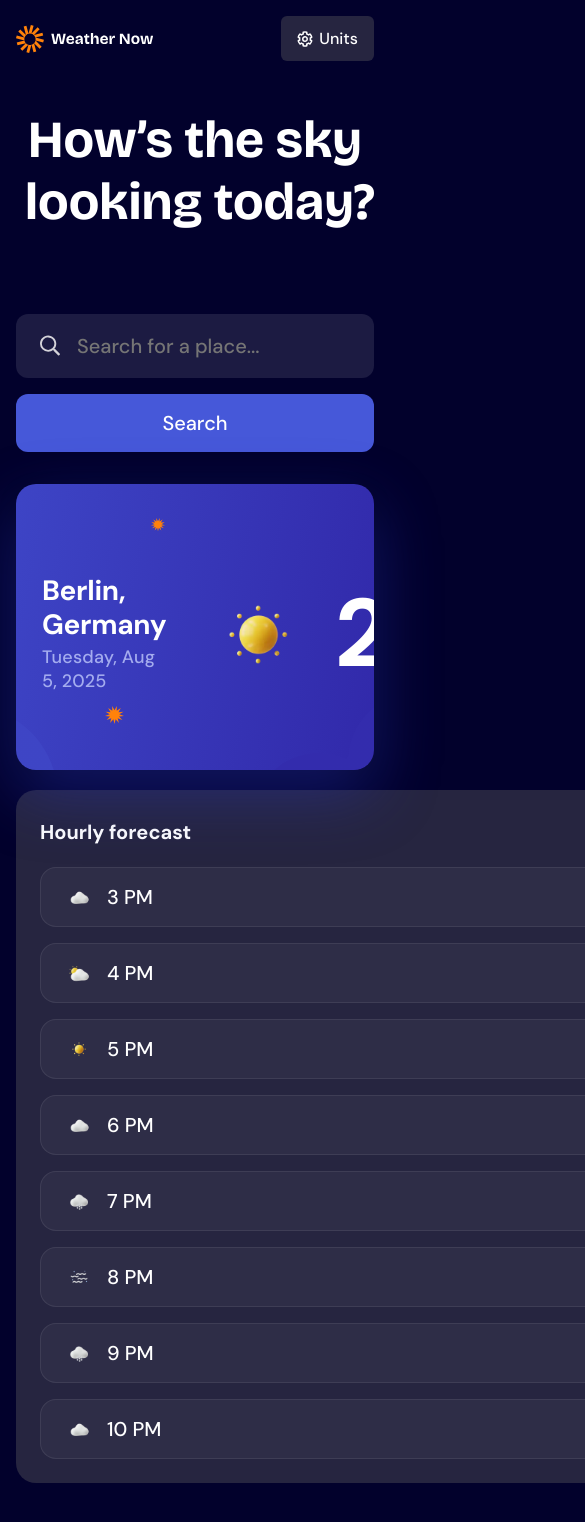
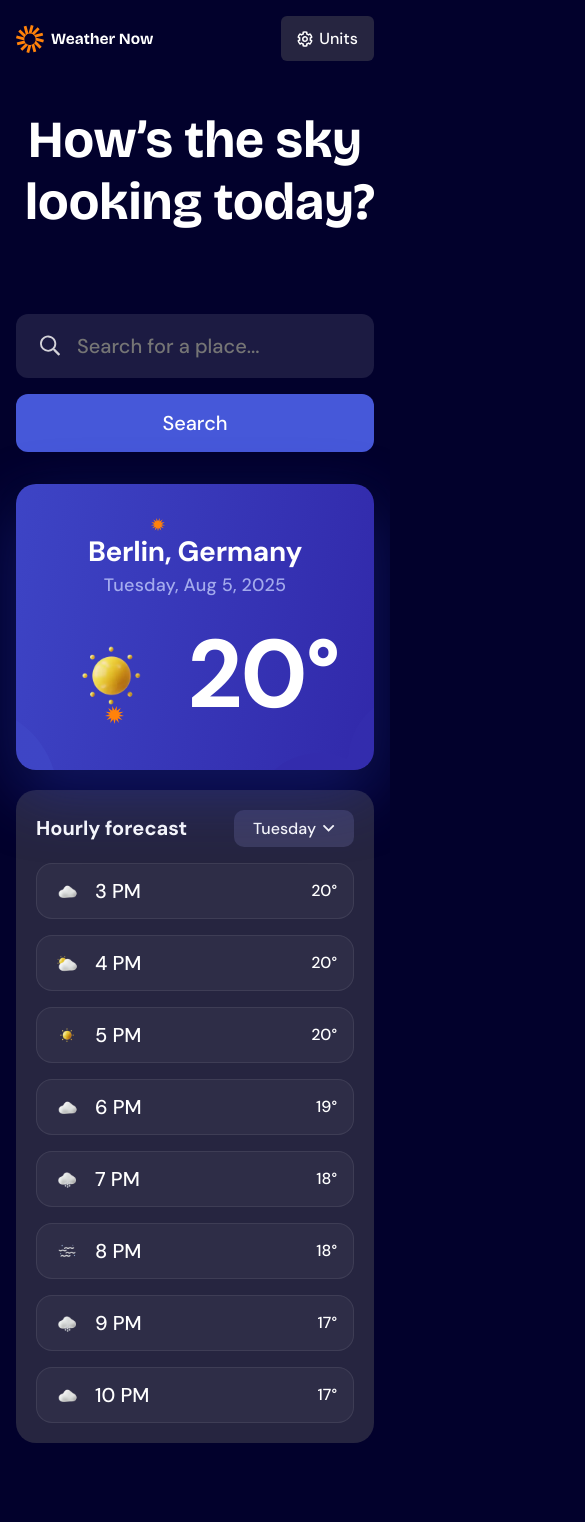
Before and after one commit to AlievMarat/Weather-app, a React (Vite) app: page / in a window 390 px wide. Shown: the top 1522 px of the page, 585 px wide, since content can reach past the window. After the commit the page ends 1491 px from the top, so only its background shows below. Built offline with nearby package versions, Linux system fonts and the light colour scheme.

Commit message:
update: latest changes

```diff
--- a/package.json
+++ b/package.json
@@ -10,7 +10,7 @@
     "preview": "vite preview"
   },
   "dependencies": {
-    "react": "^19.2.5",
+    "react": "^19.2.6",
     "react-dom": "^19.2.5"
   },
   "devDependencies": {
--- a/src/UI/DropDownBtn/DropDownBtn.tsx
+++ b/src/UI/DropDownBtn/DropDownBtn.tsx
@@ -1,4 +1,3 @@
-import React from "react";
 import "./drop-down.css";
 interface DropDownBtnProps {
   title: string;
--- a/src/UI/Input/Input.tsx
+++ b/src/UI/Input/Input.tsx
@@ -1,4 +1,3 @@
-import React from "react";
 import IconSearch from "../../assets/images/icon-search.svg";
 import "./input.css";
 export default function Input() {
--- a/src/components/Board.tsx
+++ b/src/components/Board.tsx
@@ -1,4 +1,3 @@
-import React from "react";
 import Header from "./Header/Header";
 import "./board.css";
 import Title from "./Title/Title";
--- a/src/components/Header/Header.tsx
+++ b/src/components/Header/Header.tsx
@@ -1,9 +1,7 @@
-import React from "react";
 import HeaderLogo from "../../assets/images/logo.svg";
 import DropDownBtn from "../../UI/DropDownBtn/DropDownBtn";
 import IconUnits from "../../assets/images/icon-units.svg";
 import "./header.css";
-import Title from "../Title/Title";
 export default function Header() {
   return (
     <div className="header">
--- a/src/components/Main/Main.tsx
+++ b/src/components/Main/Main.tsx
@@ -1,4 +1,3 @@
-import React from "react";
 import WeatherCard from "./WeatherCard/WeatherCard";
 import HourlyForecast from "./WeatherCard/HourlyForecast";
 export default function Main() {
--- a/src/components/Main/WeatherCard/WeatherCard.css
+++ b/src/components/Main/WeatherCard/WeatherCard.css
@@ -1,15 +1,4 @@
 @import url("https://fonts.googleapis.com/css2?family=DM+Sans:wght@400;500;700&display=swap");
-
-@keyframes fadeIn {
-  from {
-    opacity: 0;
-    transform: translateY(12px);
-  }
-  to {
-    opacity: 1;
-    transform: translateY(0);
-  }
-}
 
 .wc-page {
   display: flex;
@@ -19,12 +8,12 @@
 }
 
 .wc-wrap {
-  width: 800px;
-  min-height: 286px;
+  width: min(100%, 720px);
+  height: 286px;
   border-radius: 20px;
   background-size: cover;
   background-position: center;
-  padding: 90px 26px 26px;
+  padding: 32px 16px 16px;
   position: relative;
   overflow: hidden;
   font-family: "DM Sans", bold;
@@ -32,8 +21,6 @@
   box-shadow:
     0 24px 64px rgba(40, 50, 180, 0.45),
     0 4px 16px rgba(0, 0, 0, 0.3);
-  opacity: 1;
-  transform: none;
 }
 
 .wc-content {
@@ -41,19 +28,58 @@
   justify-content: space-between;
   align-items: center;
   gap: 32px;
+  height: 100%;
 }
 
-.wc-info {
-  display: flex;
-  flex-direction: column;
-  justify-content: center;
+@media (max-width: 720px) {
+  .wc-wrap {
+    padding: 41px 24px 24px;
+  }
+
+  .wc-content {
+    flex-direction: column;
+    align-items: center;
+    justify-content: center;
+    gap: 18px;
+  }
+
+  .wc-info {
+    display: flex;
+    width: 100%;
+    flex-direction: column;
+    align-items: center;
+    text-align: center;
+  }
+
+  .wc-weather {
+    display: flex;
+    align-items: center;
+    justify-content: center;
+    width: 100%;
+  }
+
+  .wc-sun {
+    width: 92px;
+    height: 92px;
+  }
+
+  .wc-temp {
+    font-size: 72px;
+  }
+
+  .wc-city {
+    font-size: 24px;
+  }
+
+  .wc-date {
+    font-size: 16px;
+  }
 }
 
 .wc-city {
   font-size: 28px;
   font-weight: 800;
   color: #ffffff;
-  background: none;
   letter-spacing: -0.3px;
   margin-bottom: 4px;
   line-height: 1.2;
@@ -73,7 +99,6 @@
   display: flex;
   align-items: center;
   gap: 16px;
-  background: none;
 }
 
 .wc-sun {
@@ -81,8 +106,6 @@
   height: 120px;
   line-height: 1;
   display: inline-block;
-  background: transparent;
-  background-color: transparent;
 }
 
 .wc-temp {
@@ -91,5 +114,4 @@
   color: #ffffff;
   line-height: 1;
   letter-spacing: -2px;
-  background: none;
 }
--- a/src/components/Main/WeatherCard/hourly-forecast.css
+++ b/src/components/Main/WeatherCard/hourly-forecast.css
@@ -1,8 +1,8 @@
 @import url("https://fonts.googleapis.com/css2?family=DM+Sans:wght@400;500;700&display=swap");
 
 .hourly-forecast {
-  width: 720px;
-  height: 693px;
+  max-width: 720px;
+  width: 100%;
   background-color: #262540;
   margin: 20px auto 0;
   display: flex;
@@ -23,8 +23,27 @@
   background: #3C3B5E;
   width: 120px;
   height: 37px;
-  padding: 0 16px;
+  padding: 16px;
   box-sizing: border-box;
   justify-content: center;
   border-radius: 10px;
 }
+
+@media (max-width: 720px) {
+  .hourly-forecast {
+    min-height: auto;
+    padding: 20px;
+  }
+
+  .hourly-header {
+    flex-direction: row;
+    align-items: center;
+    gap: 12px;
+  }
+
+  .hourly-header .drop-down-btn {
+    width: 100%;
+    max-width: 120px;
+    margin-left: auto;
+  }
+}
--- a/src/components/Main/WeatherCard/hourly-item.css
+++ b/src/components/Main/WeatherCard/hourly-item.css
@@ -4,7 +4,8 @@
   display: flex;
   justify-content: space-between;
   align-items: center;
-  width: 672px;
+  width: 100%;
+  max-width: 672px;
   height: 60px;
   padding: 18px 24px;
   background: rgba(255, 255, 255, 0.04);
@@ -18,6 +19,22 @@
   gap: 14px;
 }
 
+@media (max-width: 720px) {
+  .hourly-item {
+    padding: 14px 16px;
+    height: 56px;
+  }
+
+  .hourly-item__icon {
+    width: 24px;
+    height: 24px;
+  }
+
+  .hourly-item__time,
+  .hourly-item__temp {
+    font-size: 16px;
+  }
+}
 .hourly-item__icon {
   width: 28px;
   height: 28px;
```
